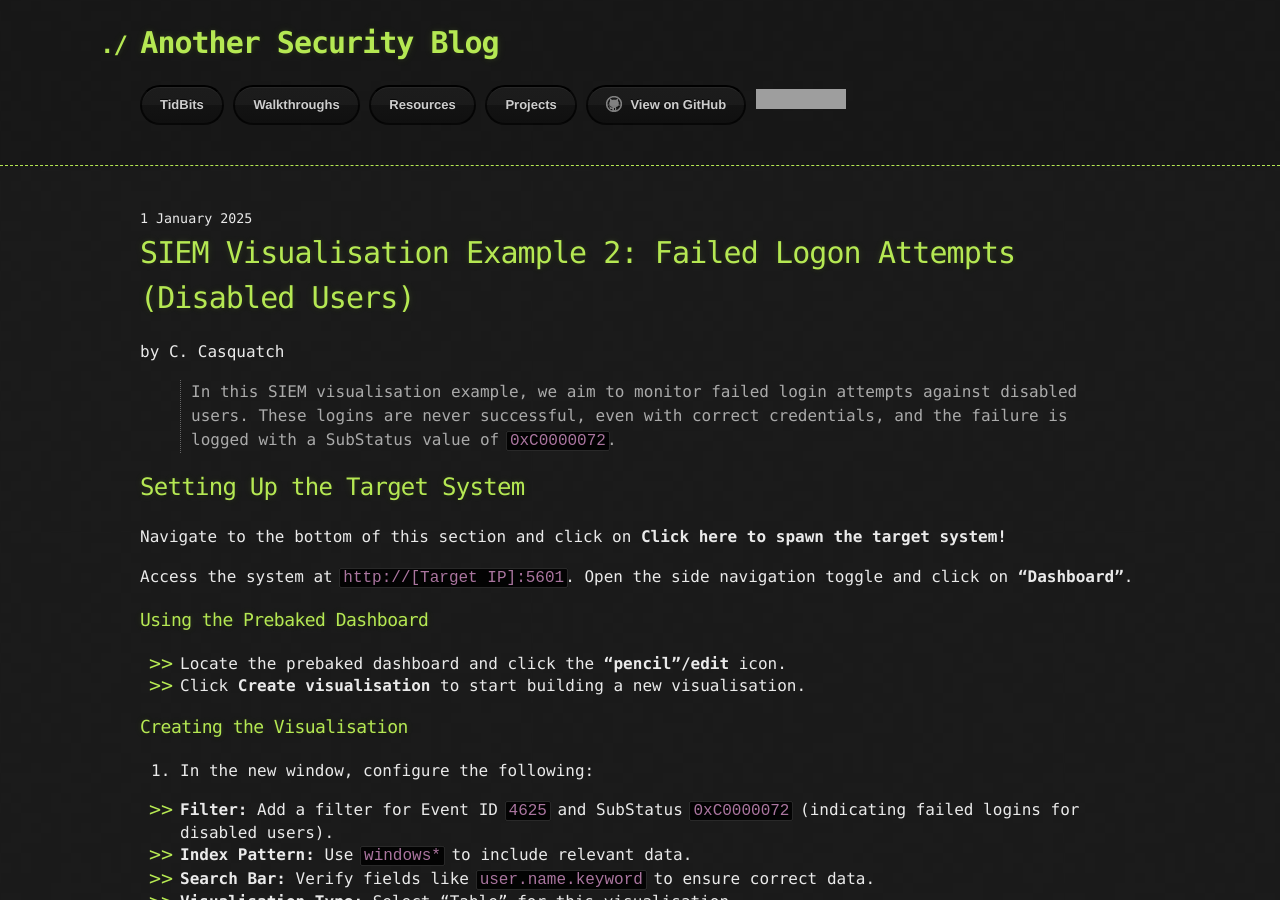
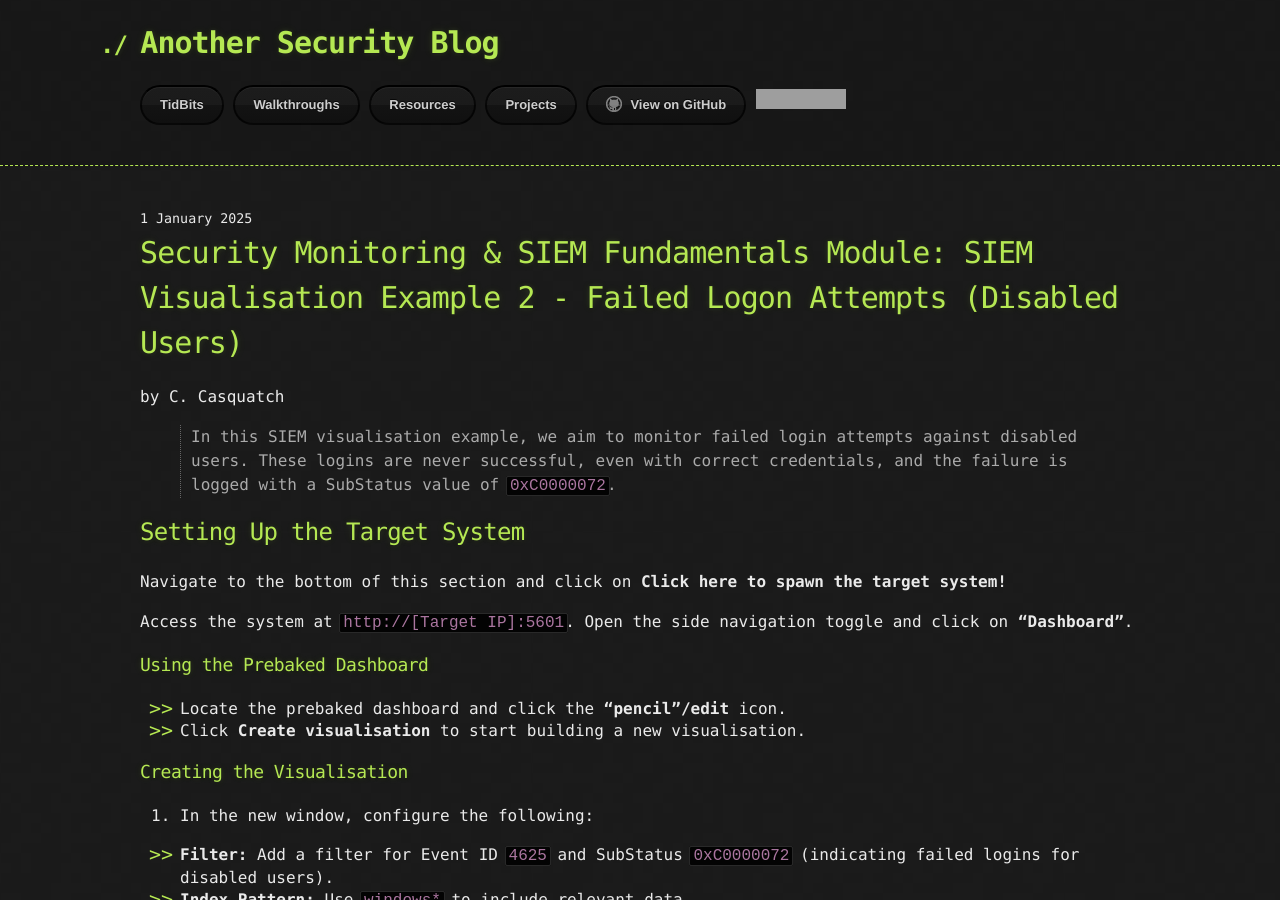
Before and after one commit to CyberCasquatch/cybercasquatch.github.io, a Jekyll site: the page built from _posts/Walkthroughs/2025-01-01-SIEMExampleTwo-HTB.markdown, in a window 1280 px wide and 900 px high. Built offline with Jekyll 4.4.1, drawn with Linux system fonts in a browser that asks for light colours; the repository's description, which GitHub fills in, is left out; grey boxes are pictures that could not be loaded.

Commit message:
Update title

```diff
--- a/_posts/Walkthroughs/2025-01-01-SIEMExampleTwo-HTB.markdown
+++ b/_posts/Walkthroughs/2025-01-01-SIEMExampleTwo-HTB.markdown
@@ -1,6 +1,6 @@
 ---
 layout: post
-title:  "SIEM Visualisation Example 2: Failed Logon Attempts (Disabled Users)"
+title:  "Security Monitoring & SIEM Fundamentals Module: SIEM Visualisation Example 2 - Failed Logon Attempts (Disabled Users)"
 date: 2025-01-01
 author: C. Casquatch
 comments: false
```
